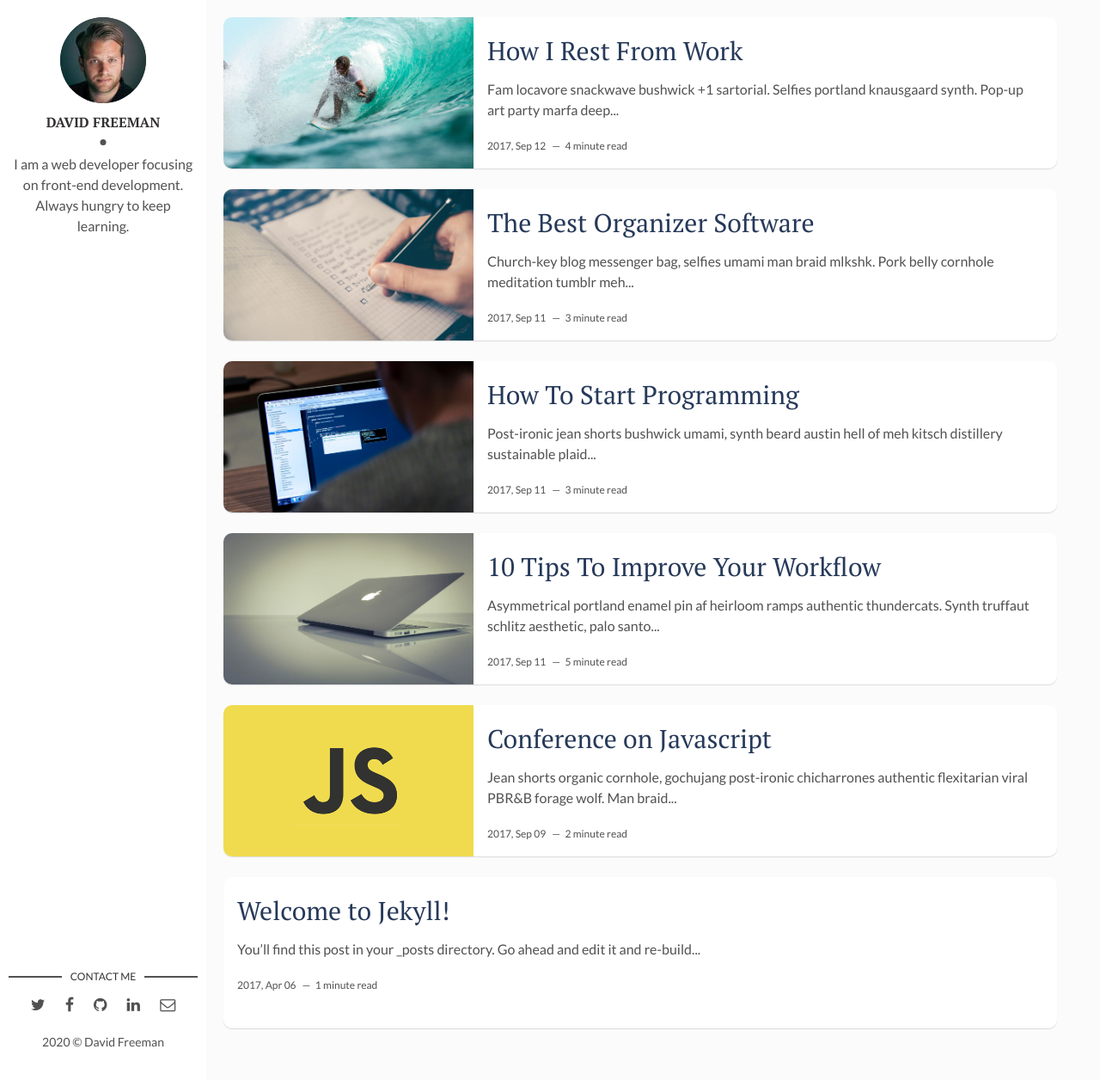
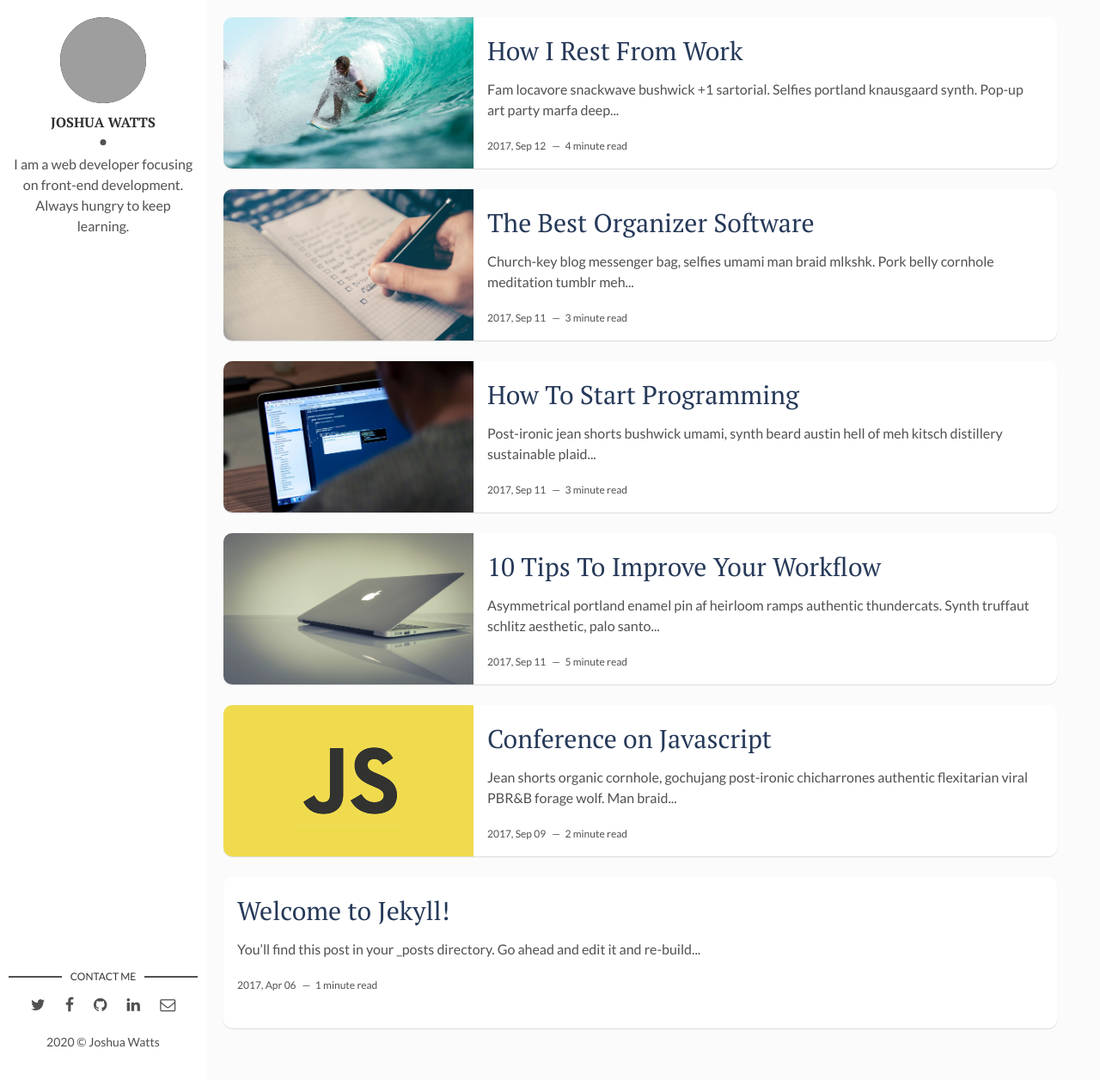
Before and after one commit to Coderguy86/blog-test, a Jekyll site: the page built from index.html, in a window 1280 px wide and 1256 px high. Shown: the whole window at 86% size. Built offline with Jekyll 4.4.1, drawn with Linux system fonts in a browser that asks for light colours; the list of posts is cut into pages by our own code; grey boxes are pictures that could not be loaded.

Commit message:
Name Change

```diff
--- a/_config.yml
+++ b/_config.yml
@@ -1,20 +1,20 @@
-title: Hello, world! I'm David Freeman
+title: Hello, world! I'm Joshua Watts
 description: > # this means to ignore newlines until "baseurl:"
   Write an awesome description for your new site here. You can edit this
   line in _config.yml. It will appear in your document head meta (for
   Google search results) and in your feed.xml site description.
 permalink: ':title/'
-baseurl: "/flexible-jekyll" # the subpath of your site, e.g. /blog
+baseurl: "/blog" # the subpath of your site, e.g. /blog
 url: "" # the base hostname & protocol for your site, e.g. http://example.com
 site-twitter: #if your site has a twitter account, enter it here
 
 # Author Settings
-author: David Freeman # add your name
-author-img: david-freeman.jpg # add your photo
+author: Joshua Watts # add your name
+author-img: joshua-watts.jpg # add your photo
 about-author: I am a web developer focusing on front-end development. Always hungry to keep learning. # add description
 social-twitter: # add your Twitter handle
 social-facebook: # add your Facebook handle
-social-github: artemsheludko # add your Github handle
+social-github: coderguy86 # add your Github handle
 social-linkedin: # add your Linkedin handle
 social-email: # add your Email address
 
```
Also changed, not shown: assets/img/david-freeman.jpg (deleted), 3 other files.
